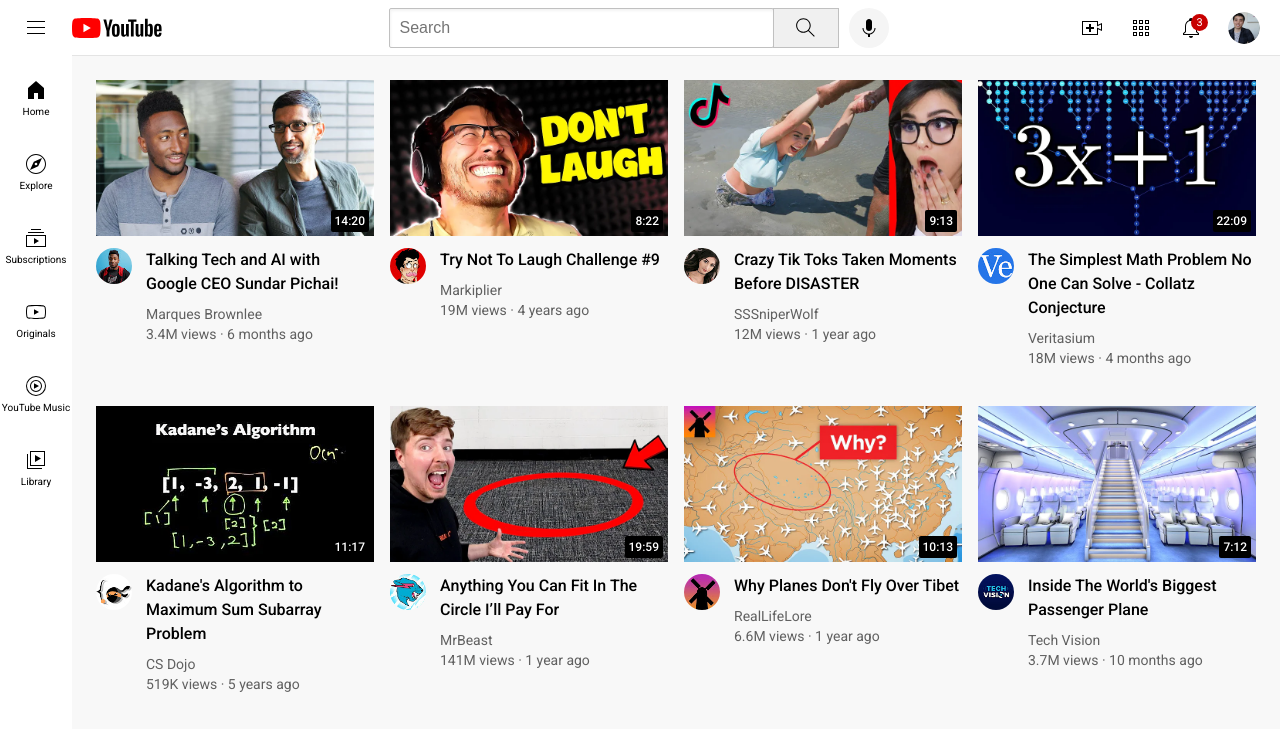
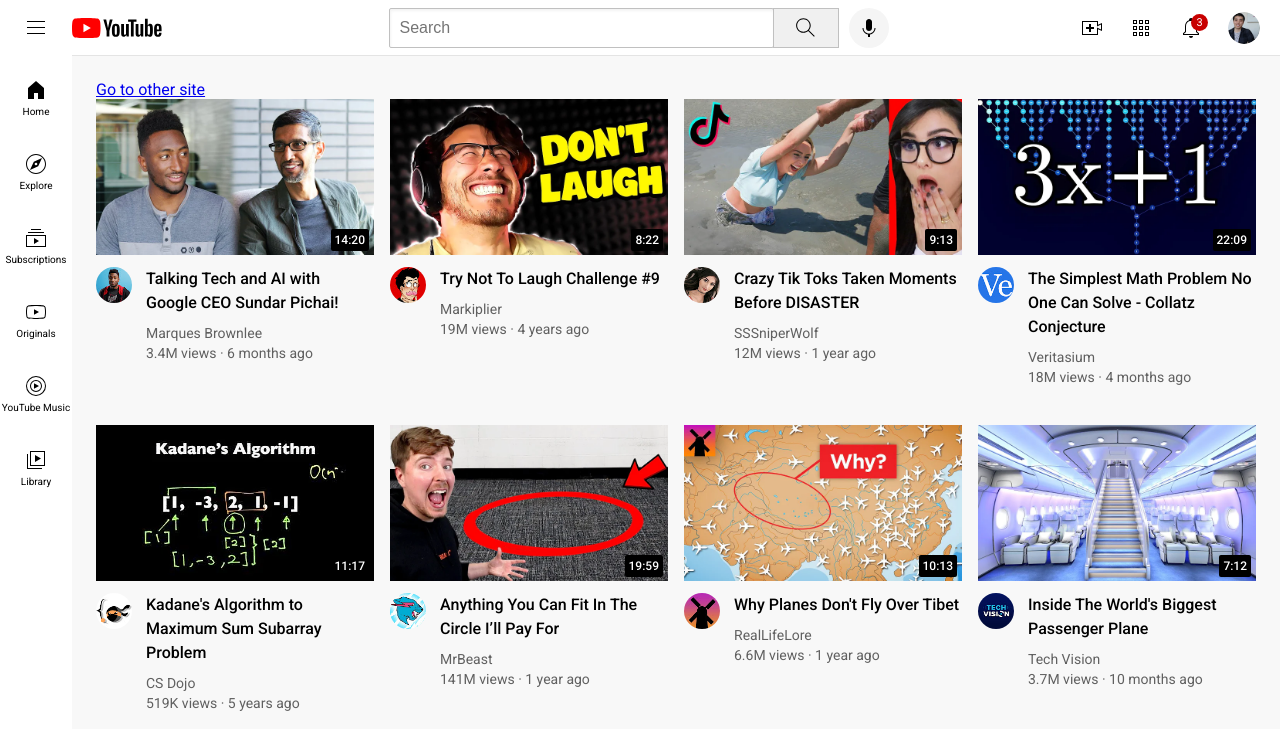
Before and after one commit to Lekolas01/supersimple-website, a plain HTML site: page index.html in a window 1280 px wide. Shown: the top 729 px of the page. Drawn offline with Linux system fonts and the light colour scheme.

Commit message:
Update index.html

```diff
--- a/index.html
+++ b/index.html
@@ -76,6 +76,11 @@
     </nav>
 
     <main>
+      <section class="link">
+        <div class"link">
+          <a href="./linked_site.html">Go to other site</a>
+        </div>
+      </section>
       <section class="video-grid">
         <div class="video-preview">
           <div class="thumbnail-row">
```
